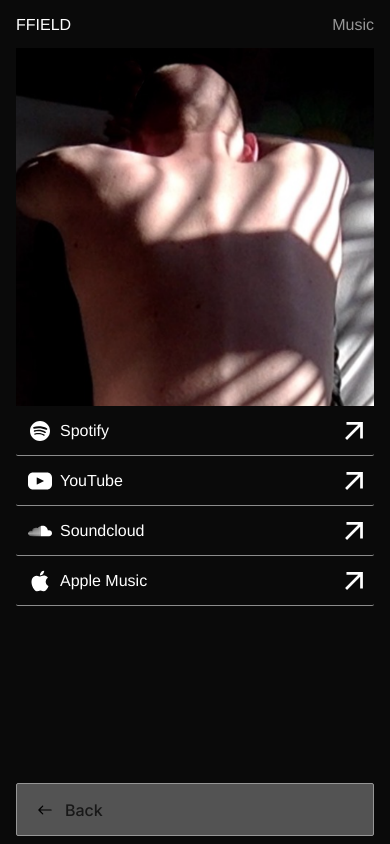
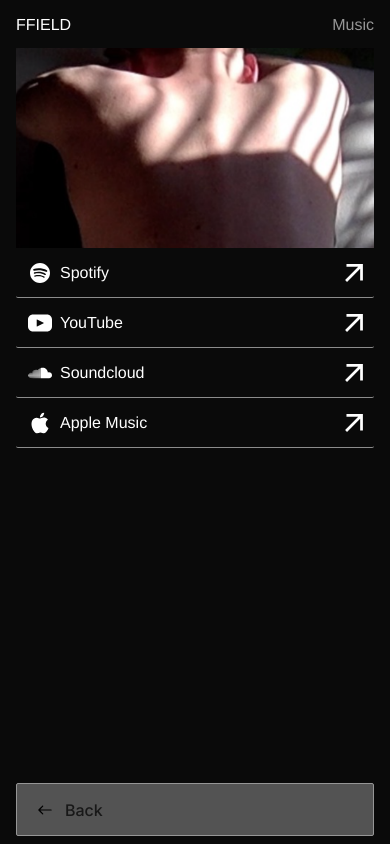
Before and after one commit to Benedikt-Keller/enterthefield-next, a Next.js app: page /music in a window 390 px wide. Built offline with nearby package versions, Linux system fonts and the light colour scheme.

Commit message:
fixed size on mobile again

```diff
--- a/app/music/music.css
+++ b/app/music/music.css
@@ -151,4 +151,8 @@
         justify-content: center;
         padding: 0.25rem 0.25rem 0.25rem 0.25rem;
     }
+
+    .link-img {
+        height: 200px;
+    }
 }
```
